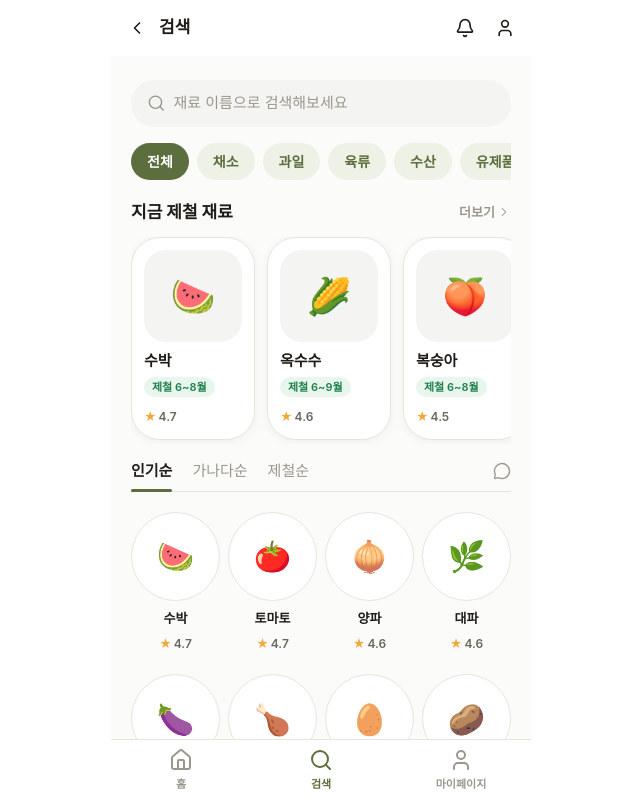
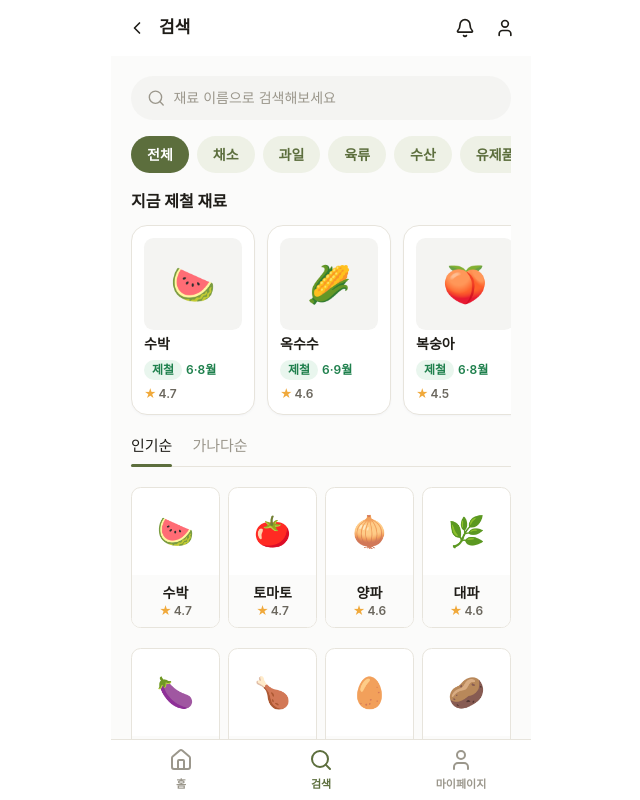
Before and after one commit to JanggumCheong/Janggeumi, a Next.js app: page /search in a window 1280 px wide. Shown: the whole page, without its empty margins (319-959 px from the left). Built offline with nearby package versions, Linux system fonts and the light colour scheme.

Commit message:
update: search page

```diff
--- a/src/app/search/page.tsx
+++ b/src/app/search/page.tsx
@@ -2,7 +2,7 @@
 
 import Link from "next/link";
 import { useMemo, useState } from "react";
-import { ChevronRight, MessageCircle, Search } from "lucide-react";
+import { Search } from "lucide-react";
 
 /* ── Mock 데이터 ────────────────────────────────────────── */
 type Category = "채소" | "과일" | "육류" | "수산" | "유제품" | "곡류";
@@ -16,8 +16,8 @@ const CATEGORIES: Array<"전체" | Category> = [
   "곡류",
 ];
 
-type SortKey = "인기순" | "가나다순" | "제철순";
-const SORTS: SortKey[] = ["인기순", "가나다순", "제철순"];
+type SortKey = "인기순" | "가나다순";
+const SORTS: SortKey[] = ["인기순", "가나다순"];
 
 type Ingredient = {
   slug: string;
@@ -36,7 +36,7 @@ const SEASONAL: Array<Ingredient & { season: string }> = [
     rating: 4.7,
     category: "과일",
     inSeason: true,
-    season: "6~8월",
+    season: "6·8월",
   },
   {
     slug: "corn",
@@ -45,7 +45,7 @@ const SEASONAL: Array<Ingredient & { season: string }> = [
     rating: 4.6,
     category: "곡류",
     inSeason: true,
-    season: "6~9월",
+    season: "6·9월",
   },
   {
     slug: "peach",
@@ -54,7 +54,7 @@ const SEASONAL: Array<Ingredient & { season: string }> = [
     rating: 4.5,
     category: "과일",
     inSeason: true,
-    season: "6~8월",
+    season: "6·8월",
   },
   {
     slug: "cucumber",
@@ -63,7 +63,7 @@ const SEASONAL: Array<Ingredient & { season: string }> = [
     rating: 4.4,
     category: "채소",
     inSeason: true,
-    season: "4~9월",
+    season: "4·9월",
   },
 ];
 
@@ -92,11 +92,8 @@ const INGREDIENTS: Ingredient[] = [
 /* ── 별점 ──────────────────────────────────────────────── */
 function Rating({ value }: { value: number }) {
   return (
-    <span
-      className="inline-flex items-center gap-0.5 text-[12px] font-semibold"
-      style={{ color: "var(--muted-foreground)" }}
-    >
-      <span style={{ color: "var(--jg-star)" }}>★</span>
+    <span className="flex items-center gap-0.5 text-xs font-semibold text-muted-foreground">
+      <span className="text-jg-star">★</span>
       {value.toFixed(1)}
     </span>
   );
@@ -120,20 +117,17 @@ export default function SearchPage() {
   // 공통 layout(src/app/layout.tsx)이 Header·TabBar·main 셸을 제공한다.
   // 여기선 셸 안 콘텐츠만 렌더한다(자체 min-h-screen·main 중복 금지).
   return (
-    <div className="flex flex-col">
+    // 전체 컨테이너
+    <div className="flex flex-col gap-4">
       {/* 검색바 */}
-          <div className="pb-1 pt-1">
-            <div
-              className="flex items-center gap-2 rounded-2xl px-4 py-3"
-              style={{ background: "var(--muted)" }}
-            >
-              <Search size={20} strokeWidth={1.8} style={{ color: "var(--jg-ink-mute)" }} />
+      <div>
+        <div className="flex items-center gap-2 rounded-2xl px-4 py-3 bg-muted">
+          <Search size={20} strokeWidth={1.8} className="text-jg-ink-mute" />
           <input
             value={query}
             onChange={(e) => setQuery(e.target.value)}
             placeholder="재료 이름으로 검색해보세요"
-                className="w-full bg-transparent text-[15px] outline-none placeholder:text-[color:var(--ph)]"
-                style={{ color: "var(--foreground)", ["--ph" as string]: "var(--jg-ink-mute)" }}
+            className="w-full bg-transparent text-sm outline-none placeholder:text-jg-ink-mute text-foreground "
             type="search"
             aria-label="재료 검색"
           />
@@ -141,7 +135,7 @@ export default function SearchPage() {
       </div>
 
       {/* 카테고리 필터칩 */}
-          <div className="flex gap-2 overflow-x-auto py-3 [scrollbar-width:none] [&::-webkit-scrollbar]:hidden">
+      <div className="flex gap-2 overflow-x-auto scrollbar-none [&::-webkit-scrollbar]:hidden">
         {CATEGORIES.map((c) => {
           const active = c === category;
           return (
@@ -149,11 +143,7 @@ export default function SearchPage() {
               key={c}
               type="button"
               onClick={() => setCategory(c)}
-                  className="shrink-0 rounded-full px-4 py-2 text-[14px] font-semibold transition-colors"
-                  style={{
-                    background: active ? "var(--primary)" : "var(--secondary)",
-                    color: active ? "var(--primary-foreground)" : "var(--primary)",
-                  }}
+              className={`shrink-0 rounded-full px-4 py-2 text-[14px] font-semibold transition-colors ${active ? "bg-primary text-primary-foreground" : "bg-secondary text-primary"}`}
             >
               {c}
             </button>
@@ -162,43 +152,26 @@ export default function SearchPage() {
       </div>
 
       {/* 지금 제철 재료 */}
-          <section className="pt-2">
-            <div className="flex items-center justify-between pb-3">
-              <h2 className="text-[17px] font-bold">지금 제철 재료</h2>
-              <button
-                type="button"
-                className="flex items-center gap-0.5 text-[13px] font-semibold"
-                style={{ color: "var(--jg-ink-mute)" }}
-              >
-                더보기 <ChevronRight size={14} strokeWidth={1.8} />
-              </button>
+      <section>
+        <div className="flex items-center justify-between mb-3">
+          <h2 className="font-bold">지금 제철 재료</h2>
         </div>
-            <div className="flex gap-3 overflow-x-auto pb-1 [scrollbar-width:none] [&::-webkit-scrollbar]:hidden">
+        <div className="flex gap-3 overflow-x-auto pb-1 scrollbar-none [&::-webkit-scrollbar]:hidden">
           {SEASONAL.map((item) => (
             <Link
               key={item.slug}
               href={`/ingredients/${item.slug}`}
-                  className="flex w-[124px] shrink-0 flex-col rounded-2xl p-3"
-                  style={{
-                    background: "var(--card)",
-                    border: "1px solid var(--border)",
-                    boxShadow: "0 2px 10px rgba(31,29,24,.05)",
-                  }}
+              className="flex w-31 shrink-0 flex-col gap-1 rounded-lg p-3 bg-card border border-border shadow-xs shadow-gray-100"
             >
-                  <div
-                    className="mb-2 grid h-[92px] place-items-center rounded-xl text-4xl"
-                    style={{ background: "var(--muted)" }}
-                  >
+              <div className="grid h-23 place-items-center rounded-sm text-4xl bg-muted">
                 {item.emoji}
               </div>
-                  <span className="text-[15px] font-bold">{item.name}</span>
-                  <span
-                    className="mt-1 inline-flex w-fit items-center rounded-full px-2 py-0.5 text-[11px] font-semibold"
-                    style={{ background: "var(--jg-buy-bg)", color: "var(--jg-buy)" }}
-                  >
-                    제철 {item.season}
+              <span className="text-sm font-semibold">{item.name}</span>
+              <span className="w-fit items-center py-0.5 text-xs font-semibold text-jg-buy flex gap-1">
+                <span className="bg-jg-buy-bg rounded-full px-2 py-0.5">제철</span>
+                <span>{item.season}</span>
               </span>
-                  <span className="mt-1.5">
+              <span>
                 <Rating value={item.rating} />
               </span>
             </Link>
@@ -206,39 +179,27 @@ export default function SearchPage() {
         </div>
       </section>
 
+      <section>
         {/* 정렬 탭 */}
-          <div
-            className="mt-4 flex items-center justify-between"
-            style={{ borderBottom: "1px solid var(--border)" }}
-          >
+        <div className="flex items-center justify-between border-b border-b-border">
           <div className="flex gap-5">
-              {SORTS.map((s) => {
-                const active = s === sort;
+            {SORTS.map((option) => {
+              const active = option === sort;
               return (
                 <button
-                    key={s}
+                  key={option}
                   type="button"
-                    onClick={() => setSort(s)}
-                    className="relative pb-2 text-[15px] transition-colors"
-                    style={{
-                      color: active ? "var(--foreground)" : "var(--jg-ink-mute)",
-                      fontWeight: active ? 700 : 500,
-                    }}
+                  onClick={() => setSort(option)}
+                  className={`relative pb-2 text-[15px] transition-colors ${active ? "text-foreground text-semibold" : "text-jg-ink-mute text-medium"}`}
                 >
-                    {s}
+                  {option}
                   {active && (
-                      <span
-                        className="absolute inset-x-0 -bottom-px h-[2.5px] rounded-full"
-                        style={{ background: "var(--primary)" }}
-                      />
+                    <span className="absolute inset-x-0 -bottom-px h-[2.5px] rounded-full bg-primary" />
                   )}
                 </button>
               );
             })}
           </div>
-            <button type="button" aria-label="의견" className="pb-2">
-              <MessageCircle size={18} strokeWidth={1.8} style={{ color: "var(--jg-ink-mute)" }} />
-            </button>
         </div>
 
         {/* 재료 그리드 */}
@@ -247,29 +208,26 @@ export default function SearchPage() {
             <Link
               key={item.slug}
               href={`/ingredients/${item.slug}`}
-                className="flex flex-col items-center text-center"
+              className="flex flex-col items-center text-center overflow-hidden border rounded-sm bg-card"
             >
-                <div
-                  className="grid aspect-square w-full place-items-center rounded-full text-3xl"
-                  style={{ background: "var(--card)", border: "1px solid var(--border)" }}
-                >
+              <div className="grid aspect-square w-full place-items-center text-3xl">
                 {item.emoji}
               </div>
-                <span className="mt-2 text-[13px] font-bold">{item.name}</span>
-                <span className="mt-0.5">
+              <div className="flex flex-col items-center bg-background w-full p-2">
+                <span className="text-sm font-semibold">{item.name}</span>
+                <span>
                   <Rating value={item.rating} />
                 </span>
+              </div>
             </Link>
           ))}
           {list.length === 0 && (
-              <p
-                className="col-span-4 py-10 text-center text-[14px]"
-                style={{ color: "var(--jg-ink-mute)" }}
-              >
+            <p className="col-span-4 py-10 text-center text-sm text-jg-ink-mute">
               조건에 맞는 재료가 없어요.
             </p>
           )}
         </div>
+      </section>
     </div>
   );
 }
```
Lines whose indentation alone changed are shown as unchanged.
